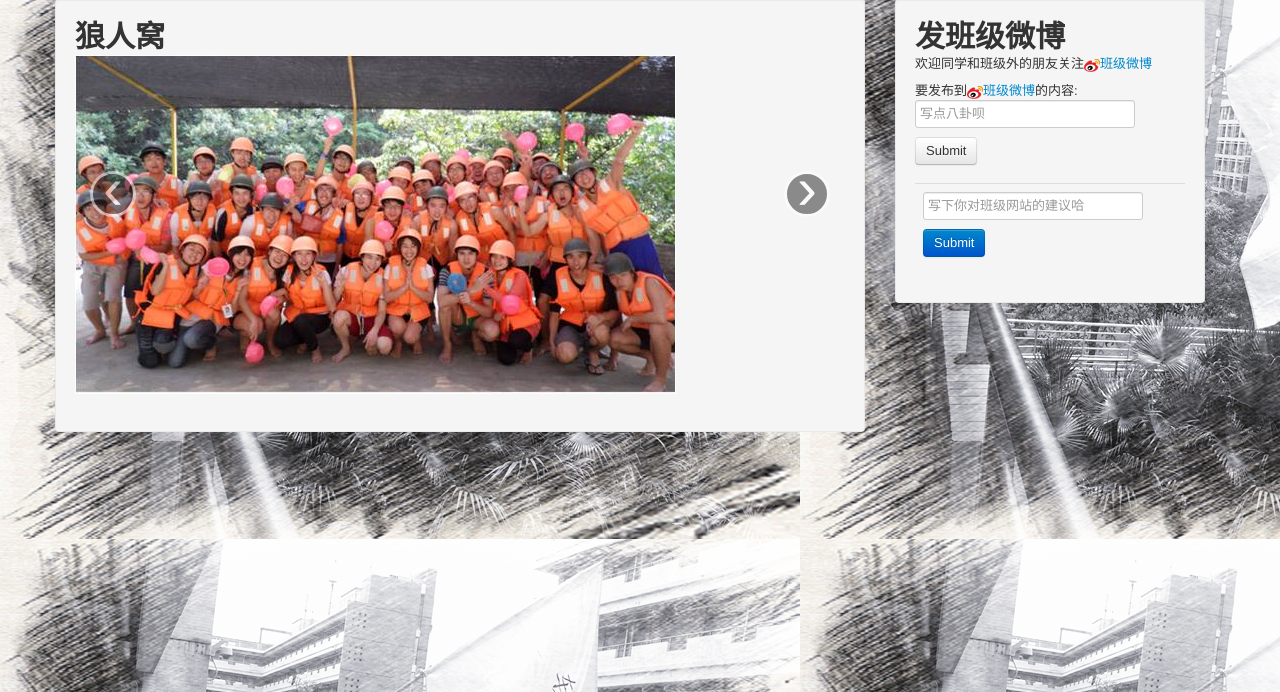
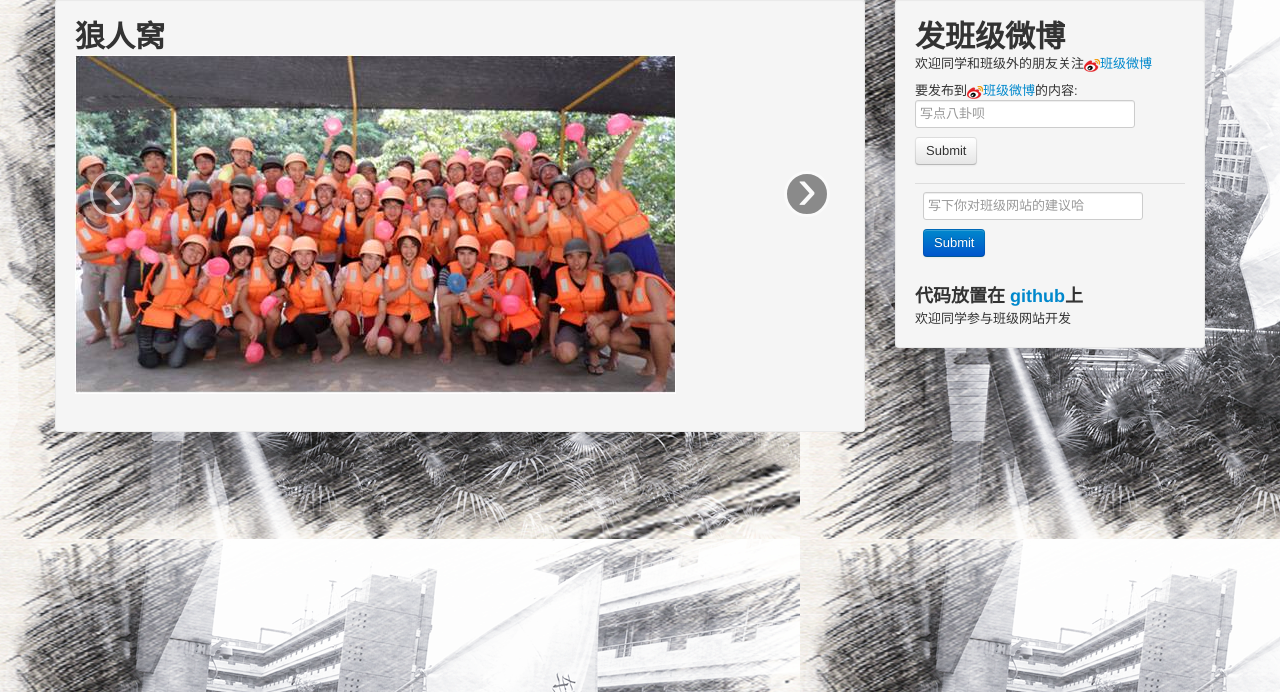
Before and after one commit to ZrongH/wolfware4, a Flask app: page / in a window 1280 px wide. Shown: the part 61-753 px from the top of the page. Run offline with Flask 2, Linux system fonts and the light colour scheme; data that the repository does not hold is empty; parts of the project's set-up code (start-up, migrations or seed data) failed here and were passed over; some libraries are stand-ins or nearby versions.

Commit message:
增加开发参与邀请

```diff
--- a/template/index.html
+++ b/template/index.html
@@ -57,8 +57,9 @@
 
                         <form action="{{ url_for("send_message") }}" method="POST">
                             要发布到<a href="http://weibo.com/u/2893236202"><img
-                                src="{{ url_for('static', filename='img/SINA_LOGO_16x16.png') }}" alt="">班级微博</a>的内容:<input type="text" name="msg"
-                                                                                              placeholder="写点八卦呗">
+                                src="{{ url_for('static', filename='img/SINA_LOGO_16x16.png') }}"
+                                alt="">班级微博</a>的内容:<input type="text" name="msg"
+                                                          placeholder="写点八卦呗">
                             <input type="submit" class="btn">
                         </form>
                     </div>
@@ -86,6 +87,11 @@
                         </form>
                     </div>
                 </div>
+                <div class="row">
+                    <div class="span3"><h3>代码放置在 <a href="https://github.com/jaredye/wolfware4">github</a>上</h3>
+                        欢迎同学参与班级网站开发
+                    </div>
+                </div>
             </div>
         </div>
     </div>
```
